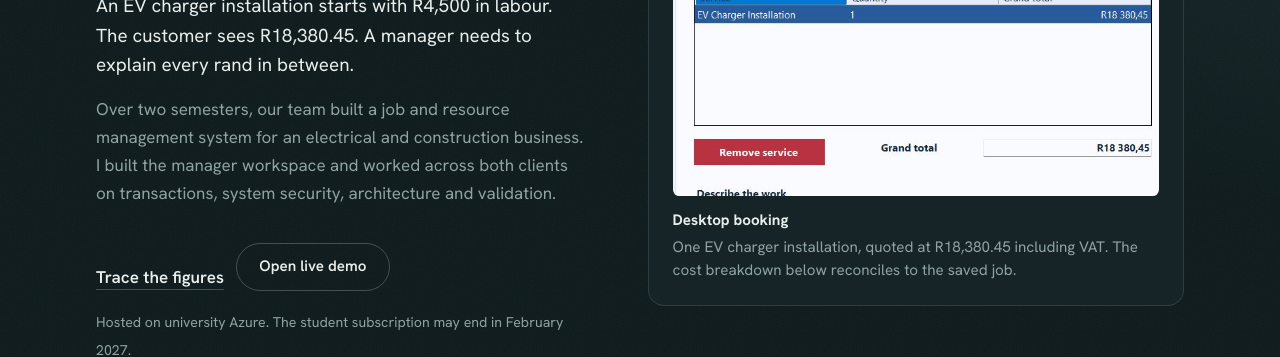
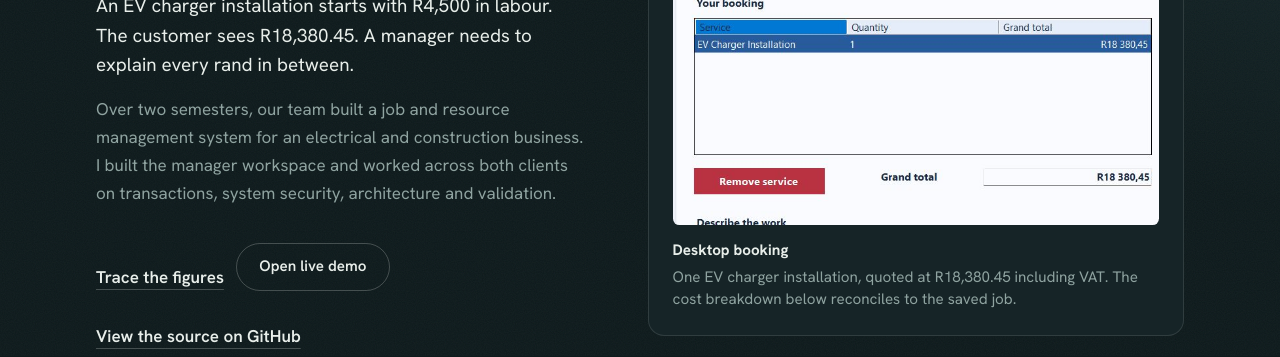
Before and after one commit to Mbhele451/portfolio, a plain HTML site: page ThyWill.html in a window 1280 px wide. Shown: the part 444-801 px from the top of the page. Drawn offline with nearby package versions, Linux system fonts and the light colour scheme.

Commit message:
Link the THY WILL portfolio entries to the public source

```diff
--- a/ThyWill.html
+++ b/ThyWill.html
@@ -66,7 +66,7 @@
         <h1>From a service quote to the final invoice<span class="title-period">.</span></h1>
         <p class="story-lead">An EV charger installation starts with R4,500 in labour. The customer sees R18,380.45. A manager needs to explain every rand in between.</p>
         <p>Over two semesters, our team built a job and resource management system for an electrical and construction business. I built the manager workspace and worked across both clients on transactions, system security, architecture and validation.</p>
-        <div class="hero-actions"><a class="link" href="#transactions">Trace the figures</a> <a class="btn btn-ghost" href="https://ist-wst-group-34-evfsa0bcctd3acab.southafricanorth-01.azurewebsites.net/" target="_blank" rel="noopener noreferrer">Open live demo</a></div>
+        <div class="hero-actions"><a class="link" href="#transactions">Trace the figures</a> <a class="btn btn-ghost" href="https://ist-wst-group-34-evfsa0bcctd3acab.southafricanorth-01.azurewebsites.net/" target="_blank" rel="noopener noreferrer">Open live demo</a> <a class="link" href="https://github.com/Mbhele451/thy-will-job-management">View the source on GitHub</a></div>
         <p class="section-intro"><small>Hosted on university Azure. The student subscription may end in February 2027.</small></p>
       </div><div class="hero-evidence"><figure><a class="shot" href="assets/thywill-booking-detail.png" aria-label="Enlarge image. One EV Charger Installation in the desktop cart with a grand total of R18 380,45."><img src="assets/thywill-booking-detail.png" width="743" height="560" alt="One EV Charger Installation in the desktop cart with a grand total of R18 380,45."></a><figcaption><strong>Desktop booking</strong> One EV charger installation, quoted at R18,380.45 including VAT. The cost breakdown below reconciles to the saved job.</figcaption></figure></div>
     </header>
```
Also changed, not shown: index.html (+1 -0 lines), 1 other file.
